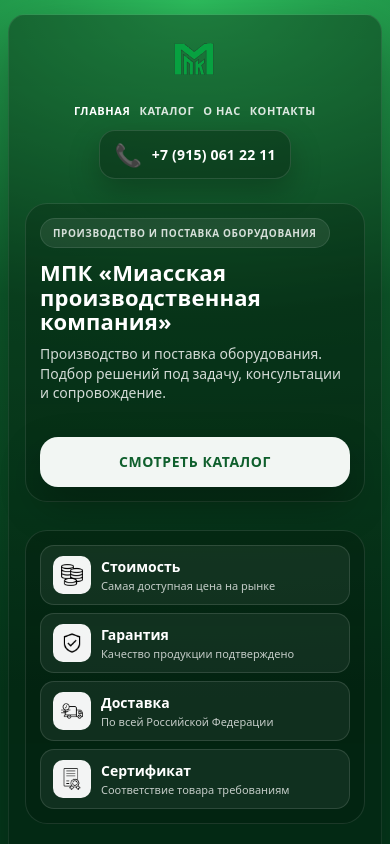
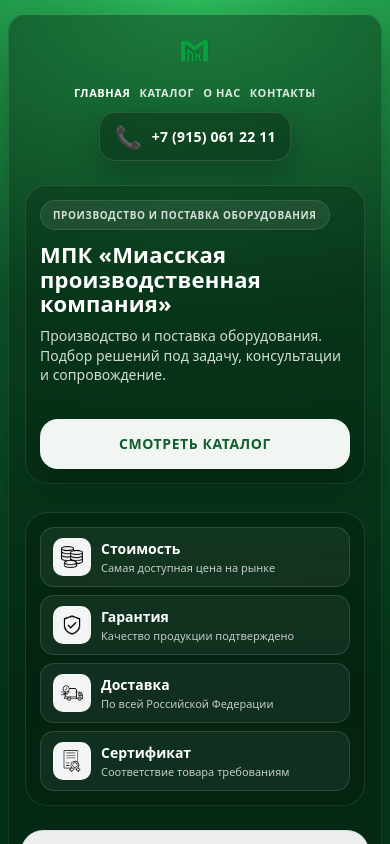
Before and after one commit to Kamijoli/mpk-site, a React (Vite) app: page / in a window 390 px wide. Shown: the top 844 px of the page. Built offline with nearby package versions, Linux system fonts and the light colour scheme.

Commit message:
Фикс лого на мобилке

```diff
--- a/src/App.css
+++ b/src/App.css
@@ -2295,3 +2295,18 @@
     transform: scale(1.55);
   }
 }
+@media (max-width: 768px) {
+  .headerLogo {
+    width: 30px;
+    height: 30px;
+    flex: 0 0 40px;
+    pointer-events: none;
+  }
+
+  .headerLogoImg {
+    width: 40px;
+    height: 40px;
+    display: block;
+  }
+
+}
```
